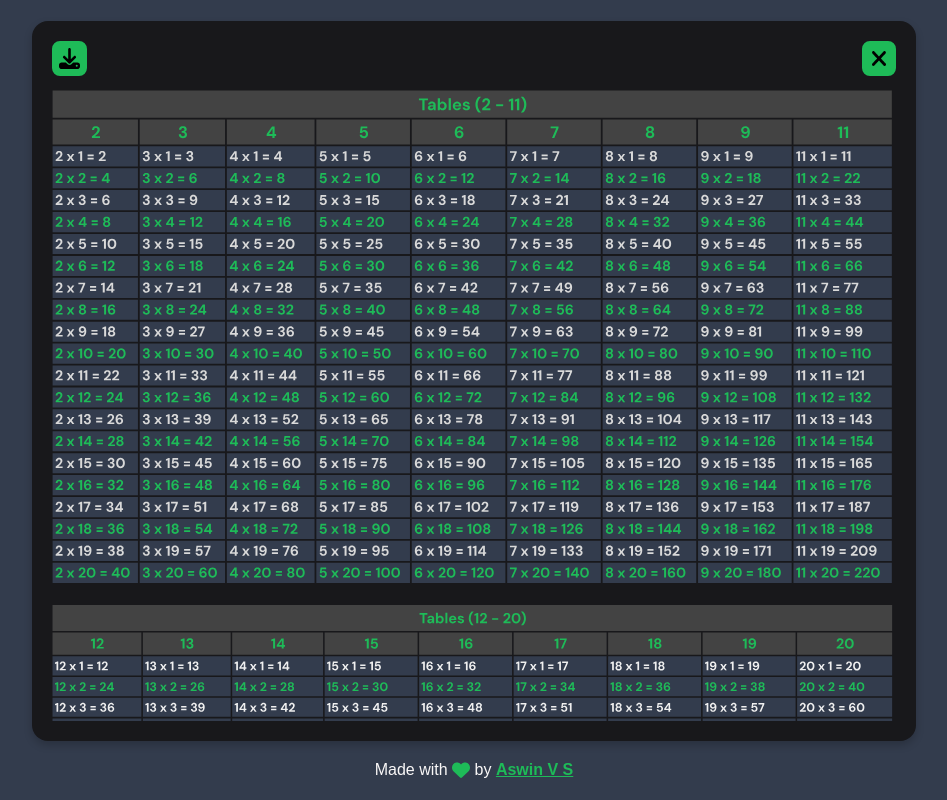
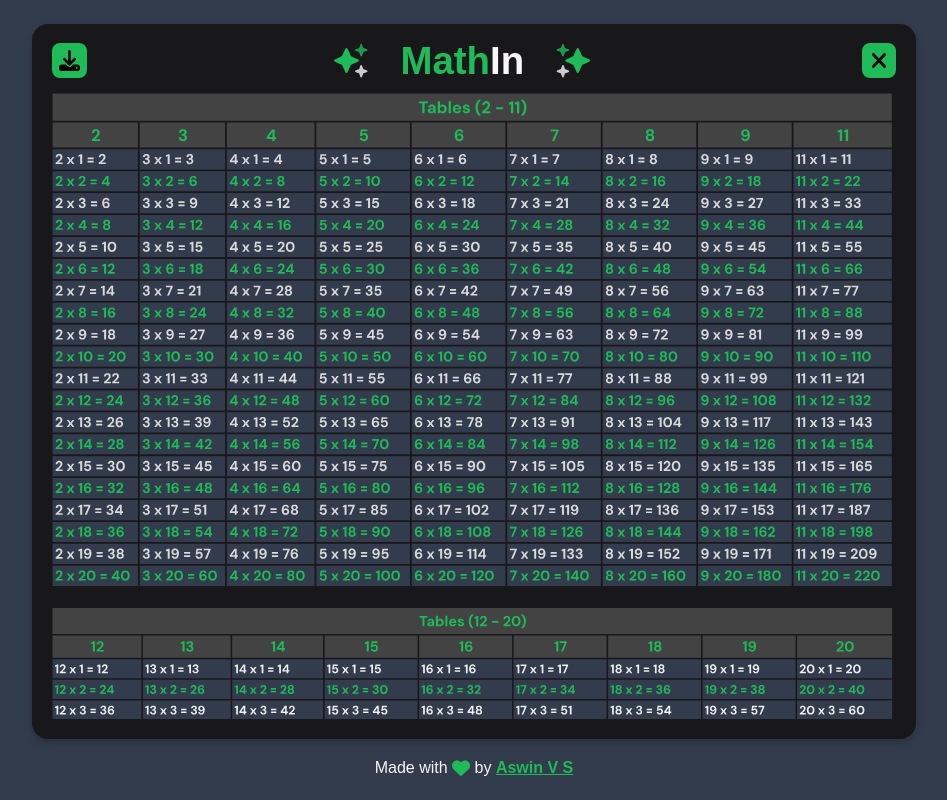
Before and after one commit to aswin-vs/MathIn, a React (Vite) app: page / in a window 1280 px wide. Both pictures are taken after a click on the button "MathIn". Shown: the whole page, without its empty margins (166-1113 px from the left). Built offline with nearby package versions, Linux system fonts and the light colour scheme.

Commit message:
minor tweak

```diff
--- a/index.html
+++ b/index.html
@@ -5,7 +5,7 @@
   <head>
     <meta charset="UTF-8" />
     <link rel="icon" type="image/png" href="./src/assets/favicon.png" />
-    <meta name="viewport" content="width=device-width, initial-scale=1.0" />
+    <meta name="viewport" content="width=1024" />
     <title>MathIn | Math at Ease !</title>
   </head>
   <body>
--- a/src/components/Content.jsx
+++ b/src/components/Content.jsx
@@ -4,12 +4,13 @@ import PropTypes from 'prop-types';
 import Footer from './Footer';
 import '../styles/content.css';
 
+import contentPdf from '../assets/mathIn.pdf';
+import downloadIcon from '../assets/download.svg';
+import sparklesIcon from '../assets/sparkles.svg';
+import closeIcon from '../assets/xMark.svg';
 import content1 from '../assets/mathIn1.svg';
 import content2 from '../assets/mathIn2.svg';
 import content3 from '../assets/mathIn3.svg';
-import downloadIcon from '../assets/download.svg';
-import closeIcon from '../assets/xMark.svg';
-import contentPdf from '../assets/mathIn.pdf';
 
 const Content = ({ isVisible, onClose }) => {
   if (!isVisible) return null;
@@ -18,11 +19,17 @@ const Content = ({ isVisible, onClose }) => {
     <div className="content-box1" onClick={onClose}>
       <div className="content-box2" onClick={(e) => e.stopPropagation()}>
         <div className='content-box3'>
-          <a href={contentPdf} download >
-            <button className="content-download-btn">
-              <img src={downloadIcon} alt="downloadIcon" />
-            </button>
-          </a>
+          <button className="content-download-btn">
+            <a href={contentPdf} download >
+              <img className="content-download-icon" src={downloadIcon} alt="downloadIcon" />
+            </a>
+          </button>
+
+          <div className='content-title'>
+            <img src={sparklesIcon} alt="Sparkles Icon" />
+            <h1>Math<span>In</span></h1>
+            <img src={sparklesIcon} alt="Sparkles Icon" />
+          </div>
 
           <button className="content-close-btn" onClick={onClose}>
             <img src={closeIcon} alt="closeIcon" />
--- a/src/styles/content.css
+++ b/src/styles/content.css
@@ -19,7 +19,7 @@
   pointer-events: auto;
   background-color: var(--bg-color1);
   margin-bottom: 20px;
-  padding: 20px;
+  padding: 15px 20px 20px 20px;
   border-radius: 16px;
   width: fit-content;
   height: min-content;
@@ -31,17 +31,11 @@
 }
 
 .content-box3 {
-  display: flex;
-  flex-direction: row;
-  margin: 0 0 13px 0;
+  margin: 0 0 9px 0;
   display: grid;
-  grid-template-columns: 1fr auto;
-}
-
-.content-download-btn img {
-  width: 1.3rem;
-  position: relative;
-  display: flex;
+  grid-template-columns: 1fr 1fr 1fr;
+  align-items: center;
+  justify-content: center;
 }
 
 .content-download-btn {
@@ -52,10 +46,67 @@
   cursor: pointer;
   border-radius: 8px;
   max-width: fit-content;
-  align-self: flex-end;
+  grid-column: 1 / 2;
 }
 
 .content-download-btn:hover {
+  background-color: #6ff5a2;
+  border: 2px solid #6ff5a2;
+  color: var(--bg-color1);
+}
+
+.content-download-icon {
+  width: 1.3rem;
+  position: relative;
+  display: flex;
+}
+
+.content-title {
+  display: flex;
+  flex-direction: row;
+  justify-content: center;
+  max-width: fit-content;
+  max-height: fit-content;
+}
+
+.content-title img {
+  width: 2.2rem;
+  align-self: center;
+  height: fit-content;
+}
+
+.content-title h1 {
+  font-family: 'Montserrat', sans-serif;
+  color: var(--accent-color1);
+  margin: 0 2.5vw;
+  text-align: center;
+  font-size: 2.4rem;
+  font-weight: 800;
+}
+
+.content-title span {
+  color: var(--accent-color2);
+}
+
+.content-title img:nth-of-type(2) {
+  display: inline-block;
+  transform: scaleX(-1);
+  transform-origin: center;
+}
+
+.content-close-btn {
+  background-color: var(--accent-color1);
+  color: var(--bg-color1);
+  border: 2px solid var(--accent-color1);
+  padding: 8px;
+  cursor: pointer;
+  border-radius: 8px;
+  max-width: fit-content;
+  grid-column: 3 / 4;
+  justify-self: end;
+}
+
+.content-close-btn:hover {
   background-color: #6ff5a2;
   border: 2px solid #6ff5a2;
   color: var(--bg-color1);
@@ -66,23 +117,6 @@
   max-width: 1rem;
   position: relative;
   display: flex;
-}
-
-.content-close-btn {
-  background-color: var(--accent-color1);
-  color: var(--bg-color1);
-  border: 2px solid var(--accent-color1);
-  padding: 8px;
-  cursor: pointer;
-  border-radius: 8px;
-  max-width: fit-content;
-  align-self: flex-end;
-}
-
-.content-close-btn:hover {
-  background-color: #6ff5a2;
-  border: 2px solid #6ff5a2;
-  color: var(--bg-color1);
 }
 
 .content-box4 {
@@ -112,7 +146,6 @@
 
 ::-webkit-scrollbar-track {
   background-color: #262d3a;
-
   border: 0.5px solid #1e1e1e;
   border-radius: 0.2rem;
   box-shadow: inset 7px 10px 12px #3b3a4a73;
```
